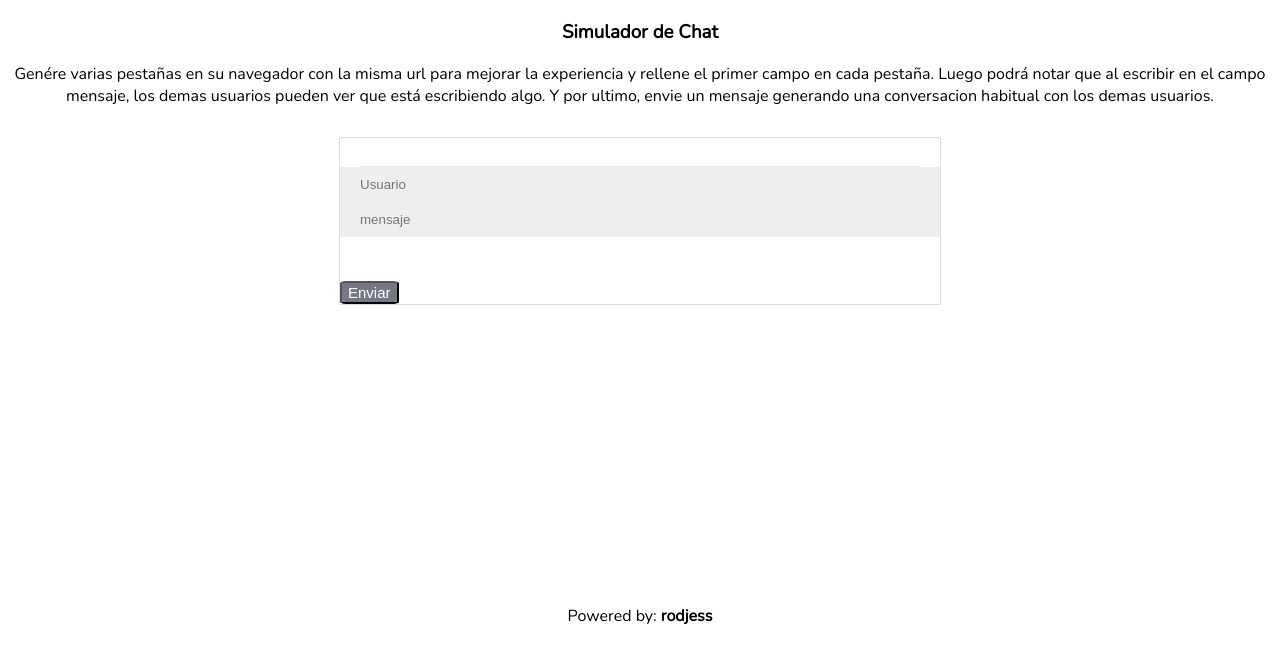
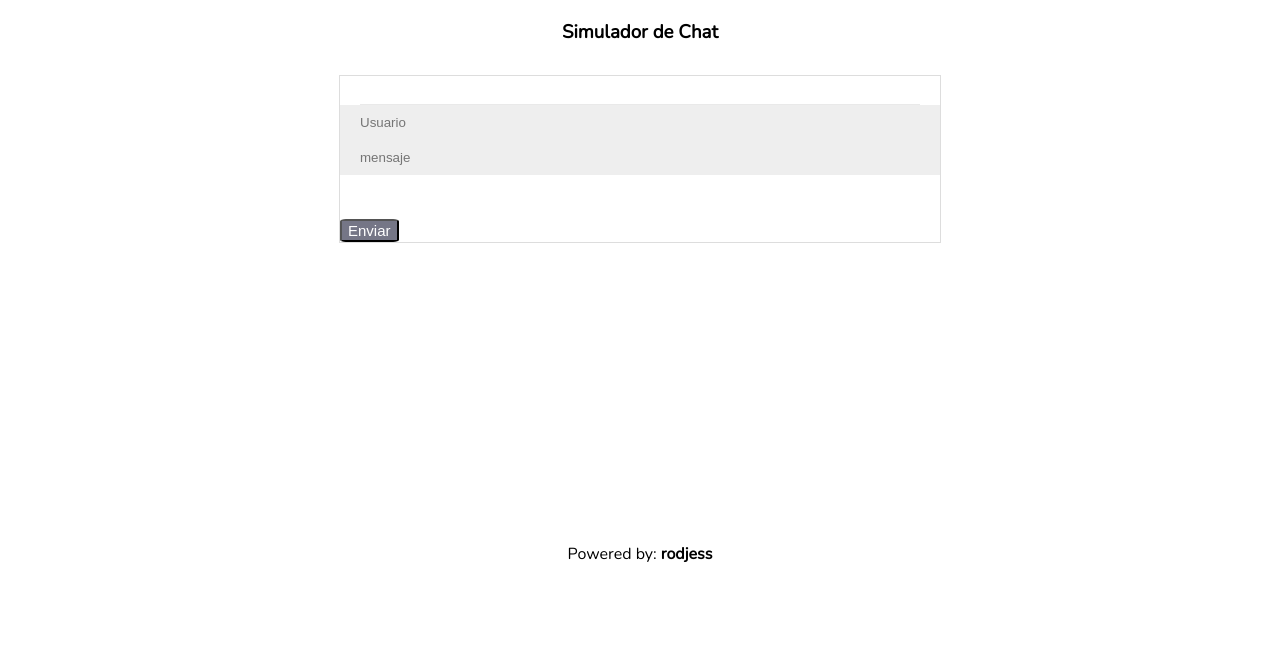
Before and after one commit to rodjess2021/Chat-project, a website: page public/index.html in a window 1280 px wide. Drawn offline with nearby package versions, Linux system fonts and the light colour scheme; no server answers.

Commit message:
segundo commit (creo) corrijiendo

```diff
--- a/public/index.html
+++ b/public/index.html
@@ -12,9 +12,6 @@
     <div class="title">
         <h3>Simulador de Chat</h3>
     </div>
-    <div class="decription">
-        <p>Genére varias pestañas en su navegador con la misma url para mejorar la experiencia y rellene el primer campo en cada pestaña.
-            Luego podrá notar que al escribir en el campo mensaje, los demas usuarios pueden ver que está escribiendo algo. Y por ultimo, envie un mensaje generando una conversacion habitual con los demas usuarios.</p>
     </div>
     <div id="chat-container">
         <div id="chat-window">
--- a/public/main.css
+++ b/public/main.css
@@ -3,11 +3,6 @@ body {
 }
 
 .title {
-    text-align: center;
-}
-
-p {
-    justify-content: center;
     text-align: center;
 }
 
@@ -35,6 +30,7 @@ p {
     color: #aaa;
     padding: 14px 0;
     margin: 0 20px;
+    margin-right: 50px;
 }
 
 #actions p{
```
